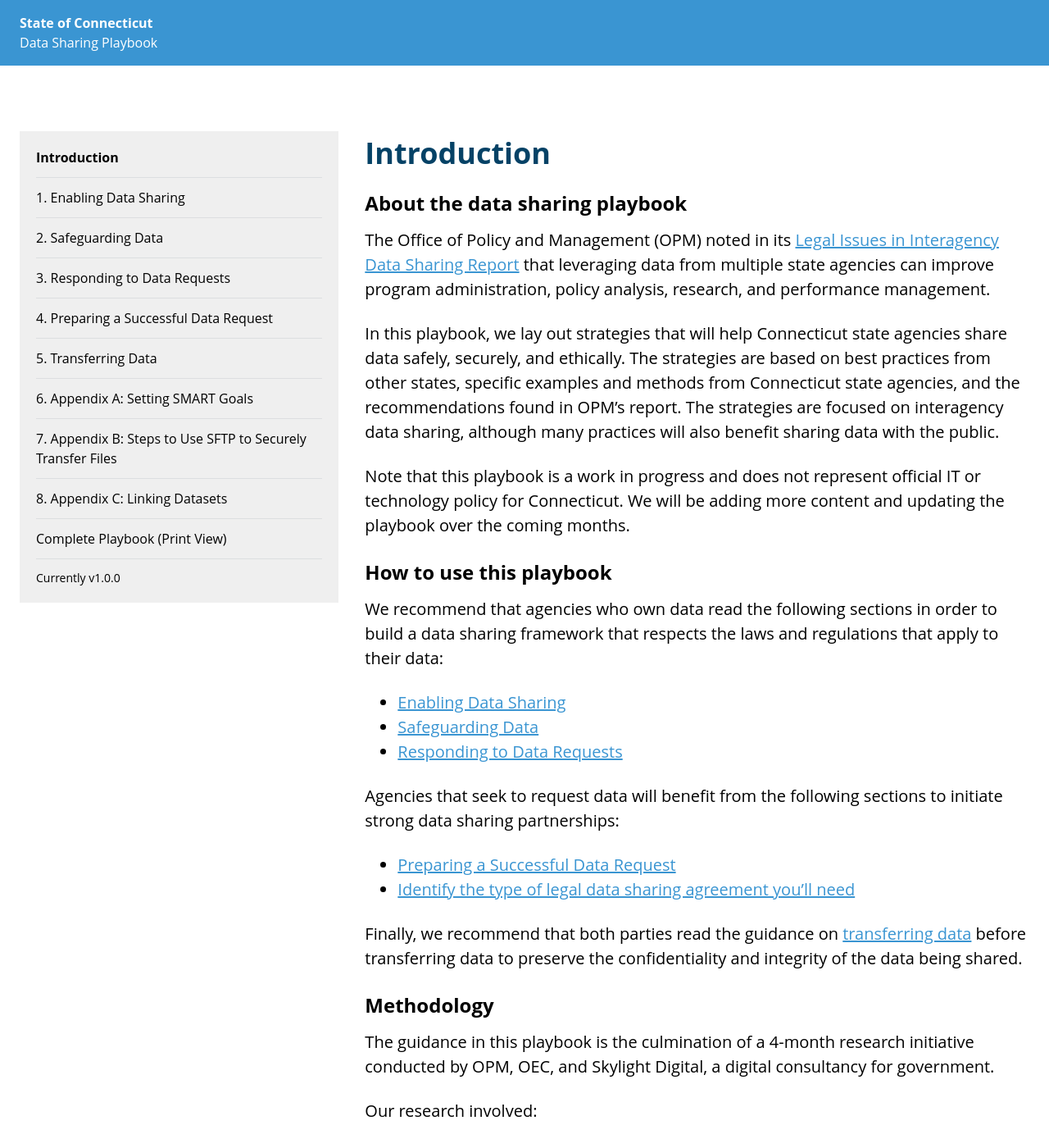
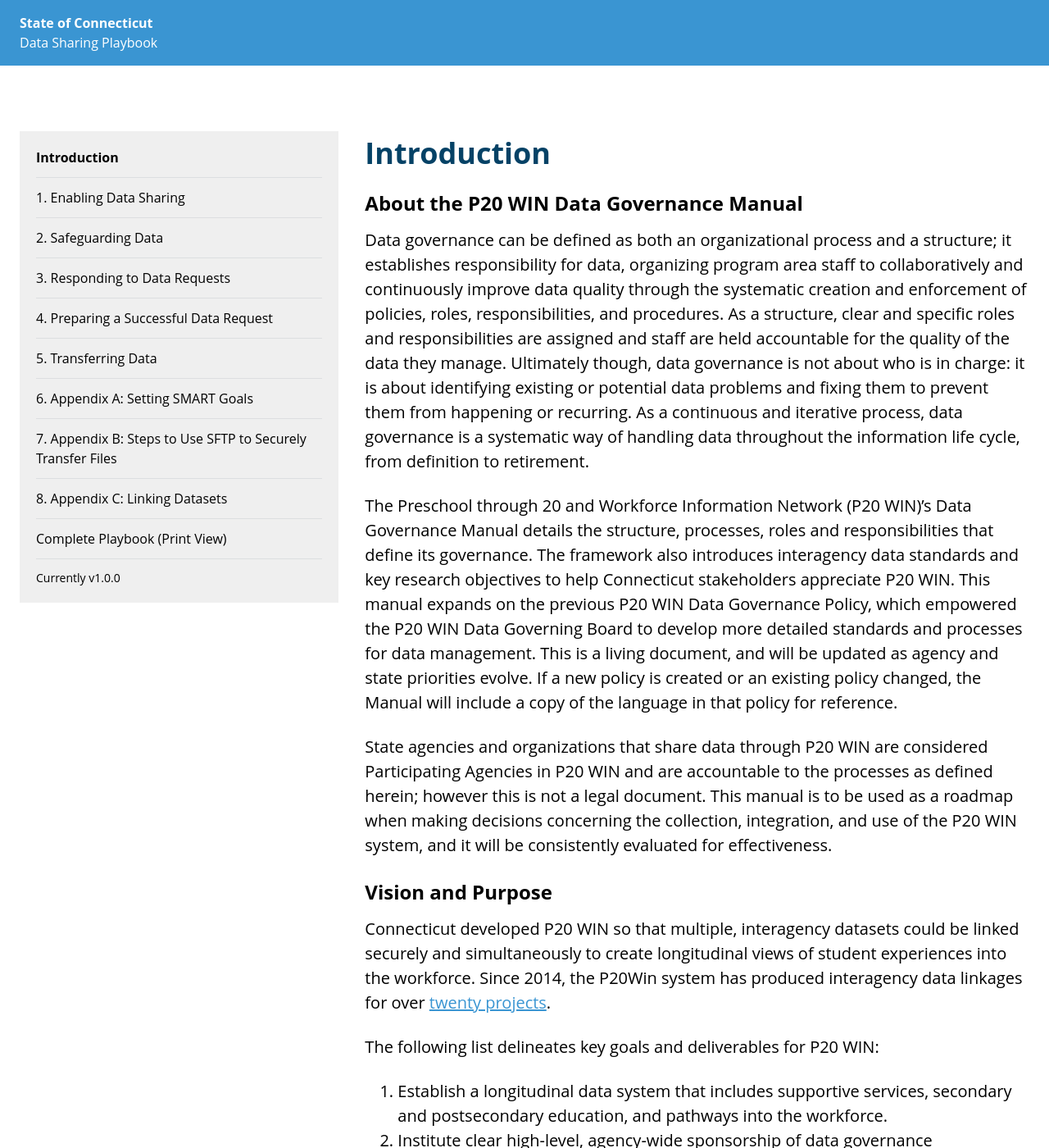
Before and after one commit to P20-WIN/Data-Governance-Manual, a Jekyll site: the page built from index.md, in a window 1280 px wide and 1400 px high. Shown: the whole window at 82% size. Built offline with Jekyll 4.4.1, drawn with Linux system fonts in a browser that asks for light colours; some of the changed text lies outside the part shown.

Commit message:
Update index.md

```diff
--- a/index.md
+++ b/index.md
@@ -4,39 +4,30 @@ title: Introduction
 home: true
 weight: 0
 ---
-## About the data sharing playbook
+## About the P20 WIN Data Governance Manual
 
-The Office of Policy and Management (OPM) noted in its [Legal Issues in Interagency Data Sharing Report](https://portal.ct.gov/-/media/CT-Data/PA-19153-Legal-Issues-in-Interagency-Data-Sharing-Report-11520.pdf) that leveraging data from multiple state agencies can improve program administration, policy analysis, research, and performance management.
+Data governance can be defined as both an organizational process and a structure; it establishes responsibility for data, organizing program area staff to collaboratively and continuously improve data quality through the systematic creation and enforcement of policies, roles, responsibilities, and procedures. As a structure, clear and specific roles and responsibilities are assigned and staff are held accountable for the quality of the data they manage. Ultimately though, data governance is not about who is in charge: it is about identifying existing or potential data problems and fixing them to prevent them from happening or recurring. As a continuous and iterative process, data governance is a systematic way of handling data throughout the information life cycle, from definition to retirement.
 
-In this playbook, we lay out strategies that will help Connecticut state agencies share data safely, securely, and ethically. The strategies are based on best practices from other states, specific examples and methods from Connecticut state agencies, and the recommendations found in OPM’s report. The strategies are focused on interagency data sharing, although many practices will also benefit sharing data with the public.
+The Preschool through 20 and Workforce Information Network (P20 WIN)’s Data Governance Manual details the structure, processes, roles and responsibilities that define its governance. The framework also introduces interagency data standards and key research objectives to help Connecticut stakeholders appreciate P20 WIN. This manual expands on the previous P20 WIN Data Governance Policy, which empowered the P20 WIN Data Governing Board to develop more detailed standards and processes for data management. This is a living document, and will be updated as agency and state priorities evolve. If a new policy is created or an existing policy changed, the Manual will include a copy of the language in that policy for reference.
 
-Note that this playbook is a work in progress and does not represent official IT or technology policy for Connecticut. We will be adding more content and updating the playbook over the coming months.
+State agencies and organizations that share data through P20 WIN are considered Participating Agencies in P20 WIN and are accountable to the processes as defined herein; however this is not a legal document. This manual is to be used as a roadmap when making decisions concerning the collection, integration, and use of the P20 WIN system, and it will be consistently evaluated for effectiveness.
 
-## How to use this playbook
 
-We recommend that agencies who own data read the following sections in order to build a data sharing framework that respects the laws and regulations that apply to their data:
+## Vision and Purpose
 
- * [Enabling Data Sharing](/data-sharing-playbook/enabling-data-sharing/)
- * [Safeguarding Data](/data-sharing-playbook/safeguarding-data/)
- * [Responding to Data Requests](/data-sharing-playbook/responding-to-data-requests/)
+Connecticut developed P20 WIN so that multiple, interagency datasets could be linked securely and simultaneously to create longitudinal views of student experiences into the workforce. Since 2014, the P20Win system has produced interagency data linkages for over [twenty projects](https://portal.ct.gov/OPM/P20Win/Reports).
 
-Agencies that seek to request data will benefit from the following sections to initiate strong data sharing partnerships:
+The following list delineates key goals and deliverables for P20 WIN:
+1. Establish a longitudinal data system that includes supportive services, secondary and postsecondary education, and pathways into the workforce.
+2. Institute clear high-level, agency-wide sponsorship of data governance
+3. Integrate accountability for successful data management throughout all levels of each Participating Agency.
+4. Ensure data security for confidential information at rest and during transmission and the protection of individual privacy.
+5. Provide clear definitions of user roles, system access and approval processes.
+6. Link data to address policy questions that would otherwise remain unanswered, through the development of a shared research agenda.
+7. Introduce governance flexibility to include additional data points and datasets.
 
- * [Preparing a Successful Data Request](/data-sharing-playbook/preparing-a-successful-data-request/)
- * [Identify the type of legal data sharing agreement you’ll need](/data-sharing-playbook/responding-to-data-requests/#identify-the-type-of-legal-data-sharing-agreement-you-will-need)
+In order to successfully coordinate and secure authorized access to data through P20 WIN within state and federal laws and regulations, several documents and processes have been developed and approved by participants to the system.
 
-Finally, we recommend that both parties read the guidance on [transferring data](/data-sharing-playbook/transferring-data/) before transferring data to preserve the confidentiality and integrity of the data being shared.
+* The Commissioner or chief executive for each participating agency has signed the **Enterprise Memorandum of Understanding (eMOU)**. The eMOU is a process document that establishes the governance structure, specifies privacy, breach notification, and security requirements, determines the Data Sharing Process, and offers guidance when adding new agencies and changing or updating system processes.
 
-## Methodology
-
-The guidance in this playbook is the culmination of a 4-month research initiative conducted by OPM, OEC, and Skylight Digital, a digital consultancy for government.
-
-Our research involved:
-
-* User interviews with 13 data sharing practitioners across Connecticut state agencies
-* Research into best practices from data sharing experts
-* Research into case studies from other states
-* A detailed technology tool review to document the secure channels for data transfer available to Connecticut state agencies
-* Findings from OPM’s [Legal Issues in Interagency Data Sharing Report](https://portal.ct.gov/-/media/CT-Data/PA-19153-Legal-Issues-in-Interagency-Data-Sharing-Report-11520.pdf)
-
- ![](assets/images/overview-of-data-sharing-process.png)
+* This **Data Governance Manual** develops additional policies and procedures such as the processes to secure and authorize access to joined data. Embedded in this manual are forms to facilitate record-keeping and tracking of decisions pertaining to each data request. The manual includes a blank Data Sharing Request form and a template Data Sharing Agreement that is to be completed for each Data Request.
```
